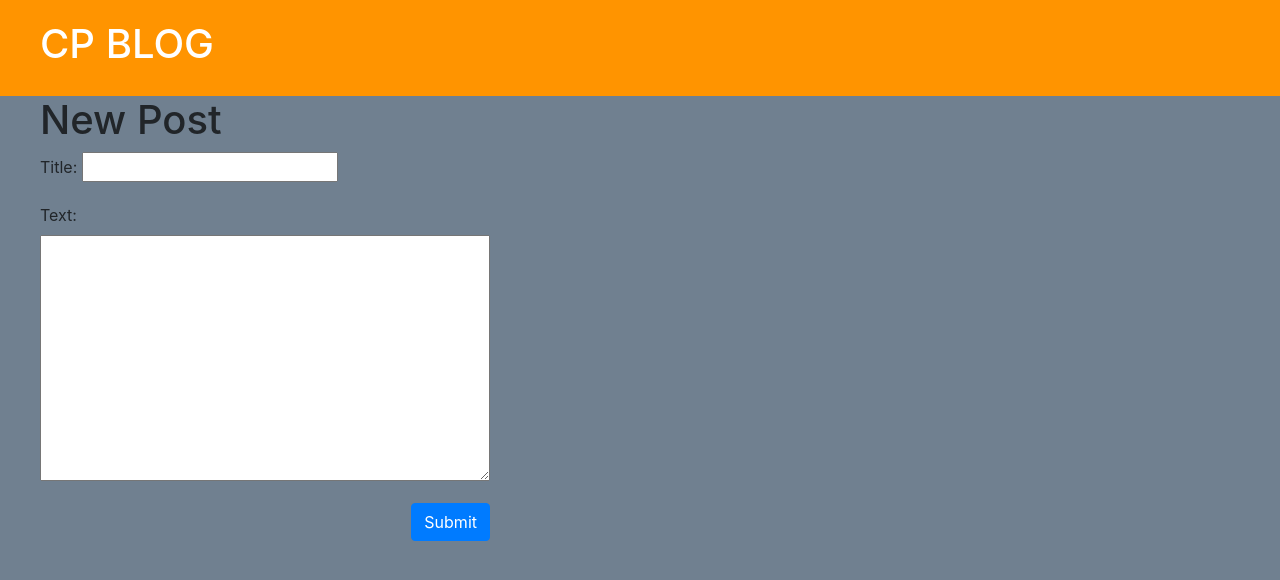
After one commit to holdmypotion/Blog_App_2, a Django app: page /post/new in a window 1280 px wide. The commit adds this page. Shown: the top 580 px of the page. Run offline with Django 3.2, Linux system fonts and the light colour scheme; some libraries are stand-ins or nearby versions; some web fonts are replaced.

Commit message:
Add feature to create new blog posts from frontend

```diff
--- /dev/null
+++ b/blog/forms.py
@@ -0,0 +1,11 @@
+from django import forms
+from .models import Post
+
+
+class PostForm(forms.ModelForm):
+    """Form for posting blogs"""
+
+    class Meta:
+
+        model = Post
+        fields = ('title', 'text')
--- a/blog/static/css/blog.css
+++ b/blog/static/css/blog.css
@@ -36,3 +36,15 @@ body {
     outline: none;
     text-decoration: none;
 }
+
+.post-form-blog {
+    width: 450px;
+}
+
+.post-form-blog textarea {
+    width: 100%;
+}
+
+.post-form-blog button {
+    float: right;
+}
--- /dev/null
+++ b/blog/templates/blog/post_edit.html
@@ -0,0 +1,10 @@
+{% extends 'blog/base.html' %}
+
+{% block content %}
+    <h1>New Post</h1>
+    <form class="post-form-blog" action="{% url 'blog:post_edit'%}" method="post">
+        {% csrf_token %}
+        {{ form.as_p }}
+        <button class="btn btn-primary" type="submit" name="button">Submit</button>
+    </form>
+{% endblock %}
--- a/blog/urls.py
+++ b/blog/urls.py
@@ -7,4 +7,5 @@ app_name = 'blog'
 urlpatterns = [
     path('', views.post_list, name='post_list'),
     path('post/<int:pk>', views.detail_view, name='post_detail'),
+    path('post/new', views.edit_view, name='post_edit'),
 ]
--- a/blog/views.py
+++ b/blog/views.py
@@ -1,7 +1,8 @@
-from django.shortcuts import get_object_or_404, render
+from django.shortcuts import get_object_or_404, redirect, render
 from django.utils import timezone
 
 from .models import Post
+from .forms import PostForm
 # Create your views here.
 
 def post_list(request):
@@ -17,3 +18,18 @@ def detail_view(request, pk):
     stuff_for_frontend = {'post': post}
 
     return render(request, 'blog/post_detail.html', stuff_for_frontend)
+
+def edit_view(request):
+    if request.method == 'POST':
+        form = PostForm(request.POST)
+        if form.is_valid():
+            post = form.save(commit=False)
+            post.author = request.user
+            post.published_date = timezone.now()
+            post.save()
+            return redirect('blog:post_detail', pk=post.pk)
+    else:
+
+        form = PostForm()
+        stuff_for_frontend = {'form': form}
+    return render(request, 'blog/post_edit.html', stuff_for_frontend)
```
Also changed, not shown: db.sqlite3.
